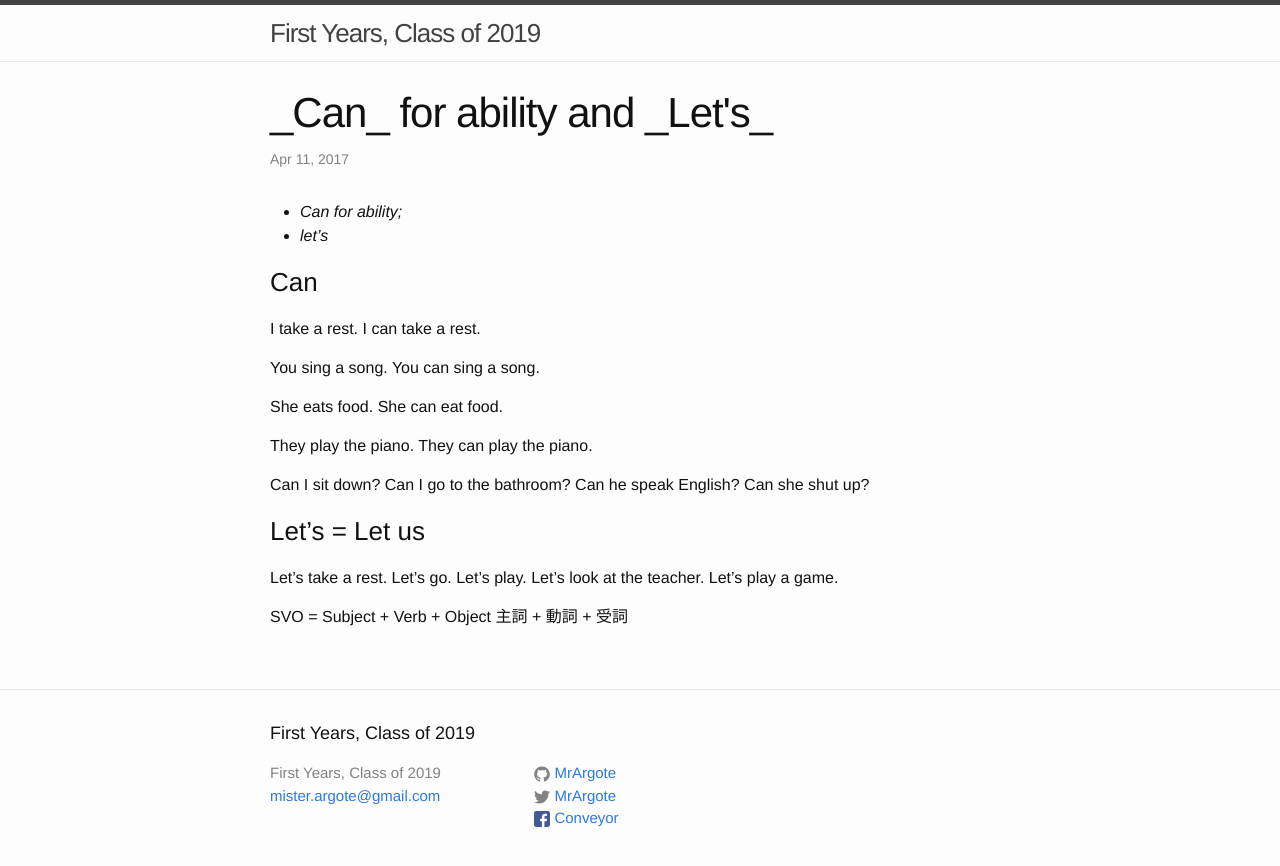
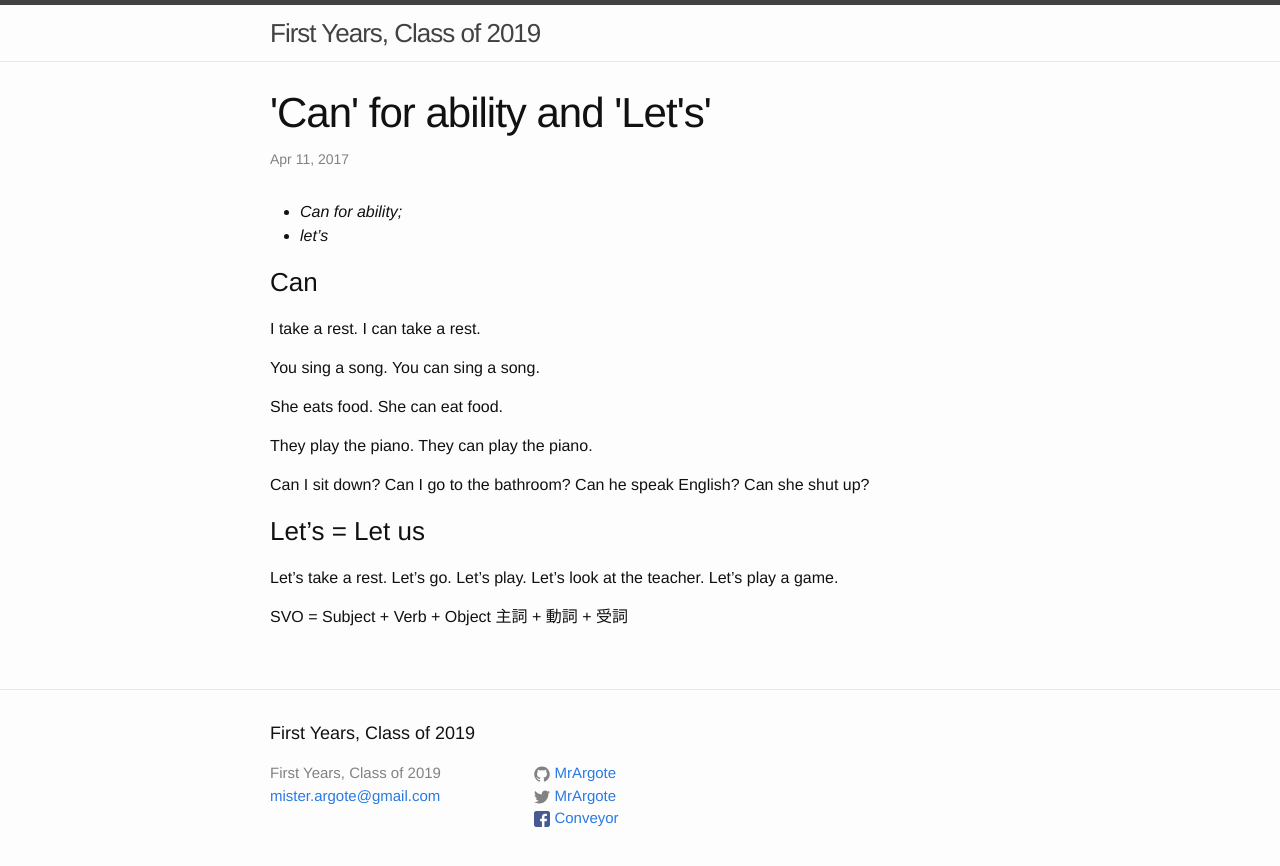
Before and after one commit to MrArgote/19-dot-argote-dot-org, a Jekyll site: the page built from Spring/Act-II/_posts/2017-04-11-Tue-Class-02.md, in a window 1280 px wide. Shown: the top 866 px of the page. Built offline with Jekyll 4.4.1, drawn with Linux system fonts in a browser that asks for light colours.

```diff
--- a/Spring/Act-II/_posts/2017-04-11-Tue-Class-02.md
+++ b/Spring/Act-II/_posts/2017-04-11-Tue-Class-02.md
@@ -1,5 +1,5 @@
 ---
-title: _Can_ for ability and _Let's_
+title: "'Can' for ability and 'Let's'"
 computer-lab: false
 ---
 
```
